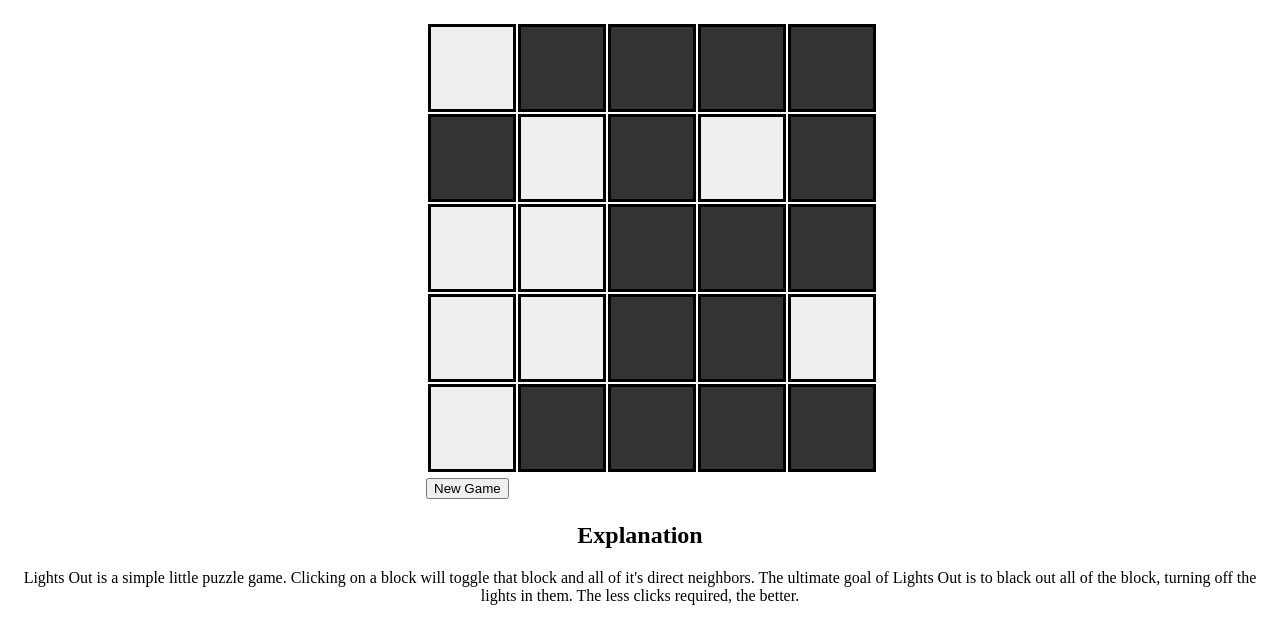
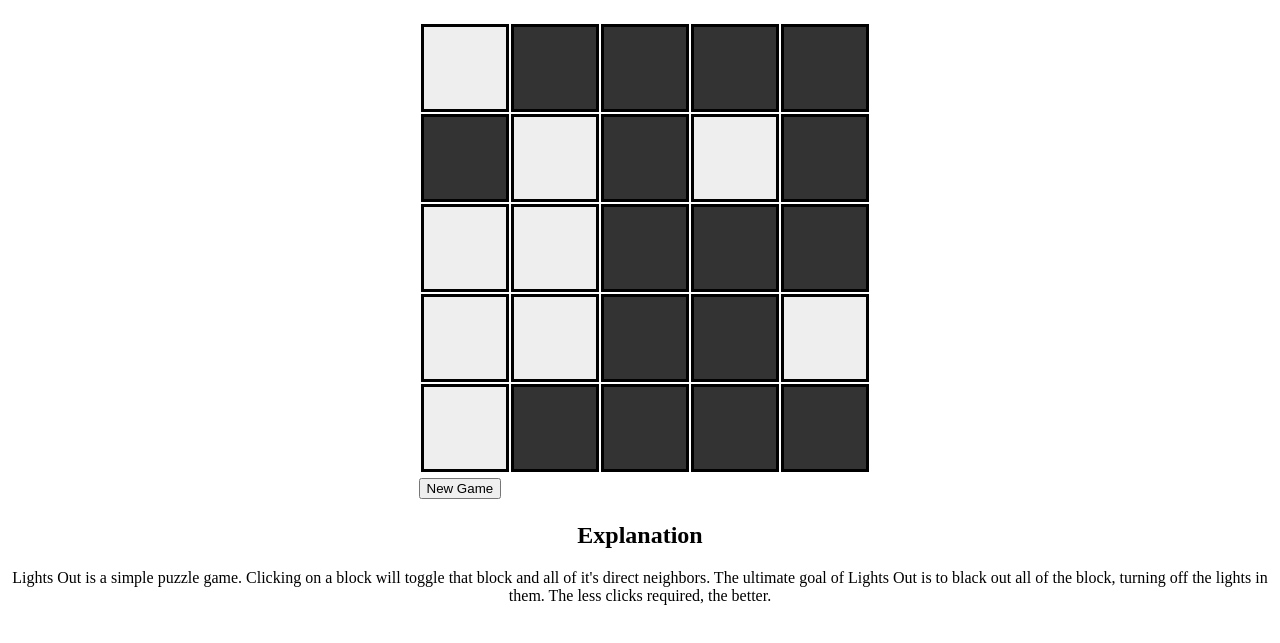
Before and after one commit to JazarHinko/JazarHinko.github.io, a website: page docs/cs212/final/index.html in a window 1280 px wide. Shown: the part 61-704 px from the top of the page. Drawn offline with Linux system fonts and the light colour scheme.

Commit message:
Update index.html

```diff
--- a/docs/cs212/final/index.html
+++ b/docs/cs212/final/index.html
@@ -63,7 +63,7 @@
 			<div id="container">
 				<table>
 					<tr>
-						<td style="width: 20px;">&nbsp;</td>
+						<td style="width: 5px;">&nbsp;</td>
 						<td colspan="3" id="contain"></td>
 					</tr>
 					<tr>
@@ -77,9 +77,7 @@
 			<div id="explanation">
 				<h2>Explanation</h2>
 				<p>
-					Lights Out is a simple little puzzle game. Clicking on a block will toggle that
-					block and all of it's direct neighbors. The ultimate goal of Lights Out is to black
-					out all of the block, turning off the lights in them. The less clicks required, the better.
+					Lights Out is a simple puzzle game. Clicking on a block will toggle that block and all of it's direct neighbors. The ultimate goal of Lights Out is to black out all of the block, turning off the lights in them. The less clicks required, the better.
 				</p>
 			</div>
 		</center>
```
